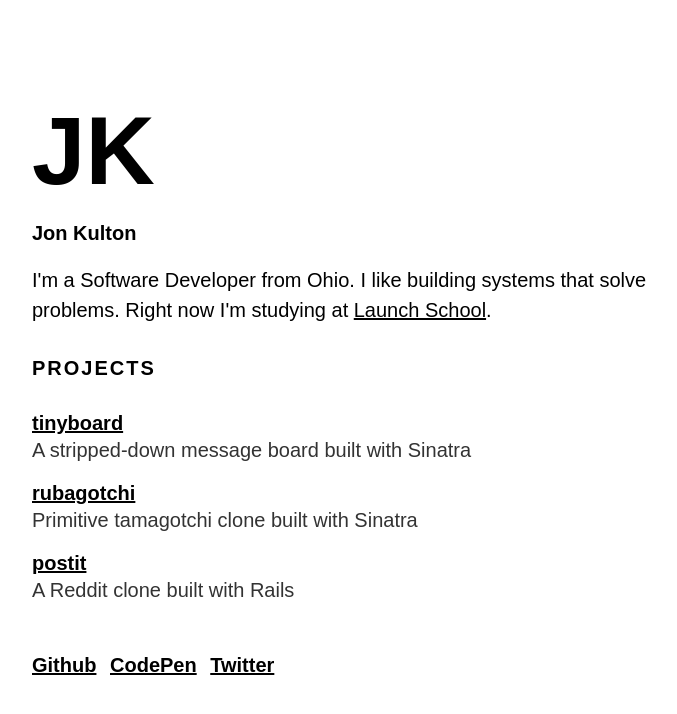
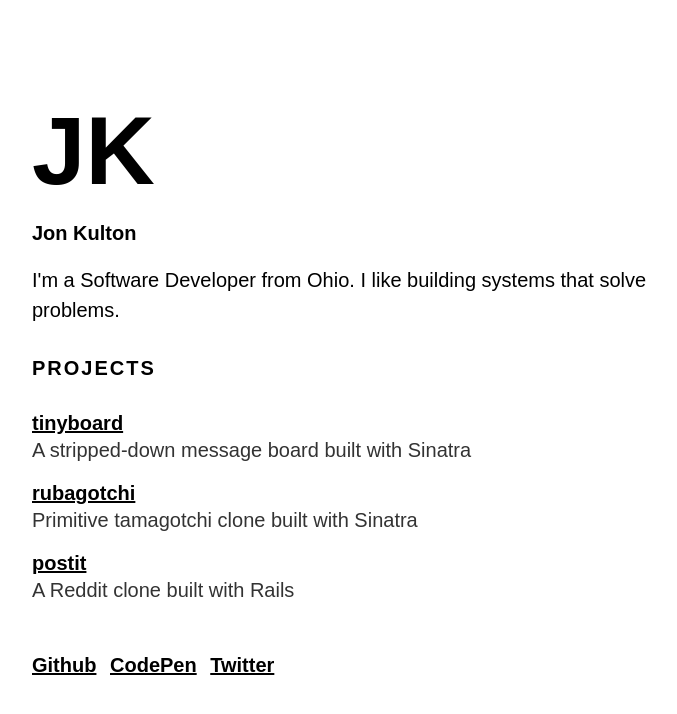
Before and after one commit to jkulton/jkulton.github.io, a Jekyll site: the page built from index.html, in a window 1280 px wide. Shown: the top 714 px of the page, without its empty margins (64-741 px from the left). Built offline with Jekyll 4.4.1, drawn with Linux system fonts in a browser that asks for light colours.

Commit message:
Update index.html

```diff
--- a/index.html
+++ b/index.html
@@ -11,7 +11,7 @@ title: Jon Kulton
 
 			<p class="f4 mt3 b">Jon Kulton</p>
 
-			<p class="f4 lh-copy">I'm a Software Developer from Ohio. I like building systems that solve problems. Right now I'm studying at <a href="https://launchschool.com">Launch School</a>.</p>
+			<p class="f4 lh-copy">I'm a Software Developer from Ohio. I like building systems that solve problems.</p>
 
 			<h2 class="w-100 mv4 ttu tracked f4 bw3">Projects</h2>
 
```
